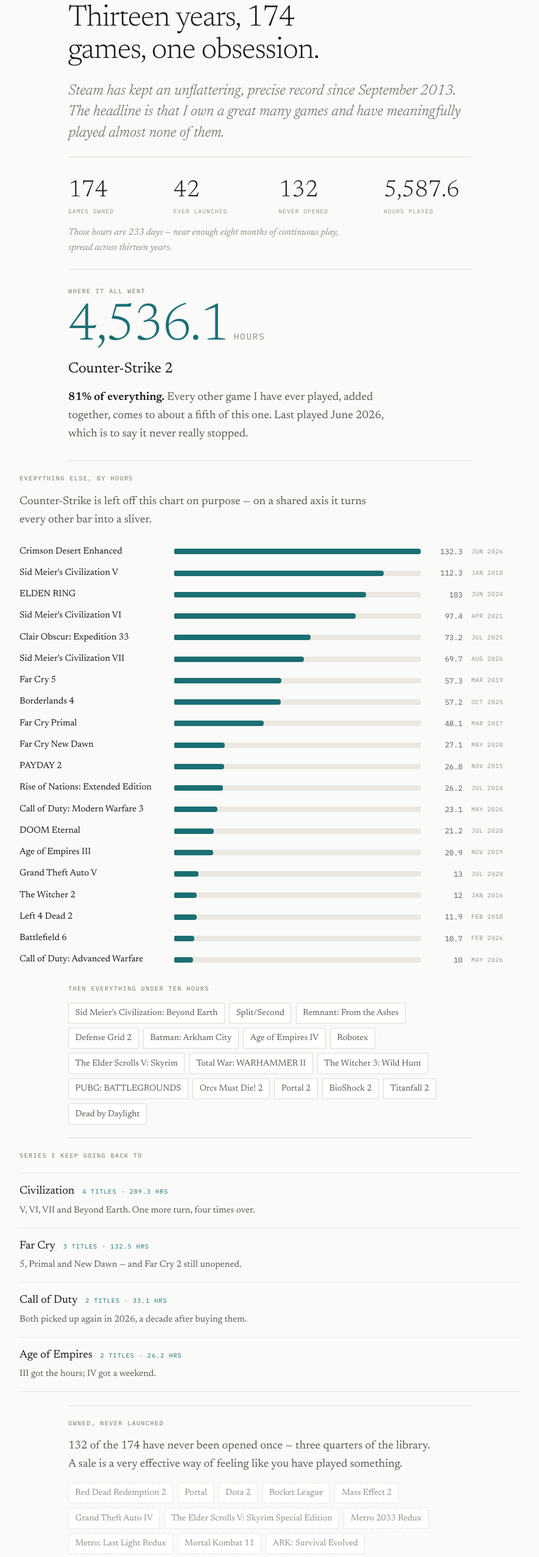
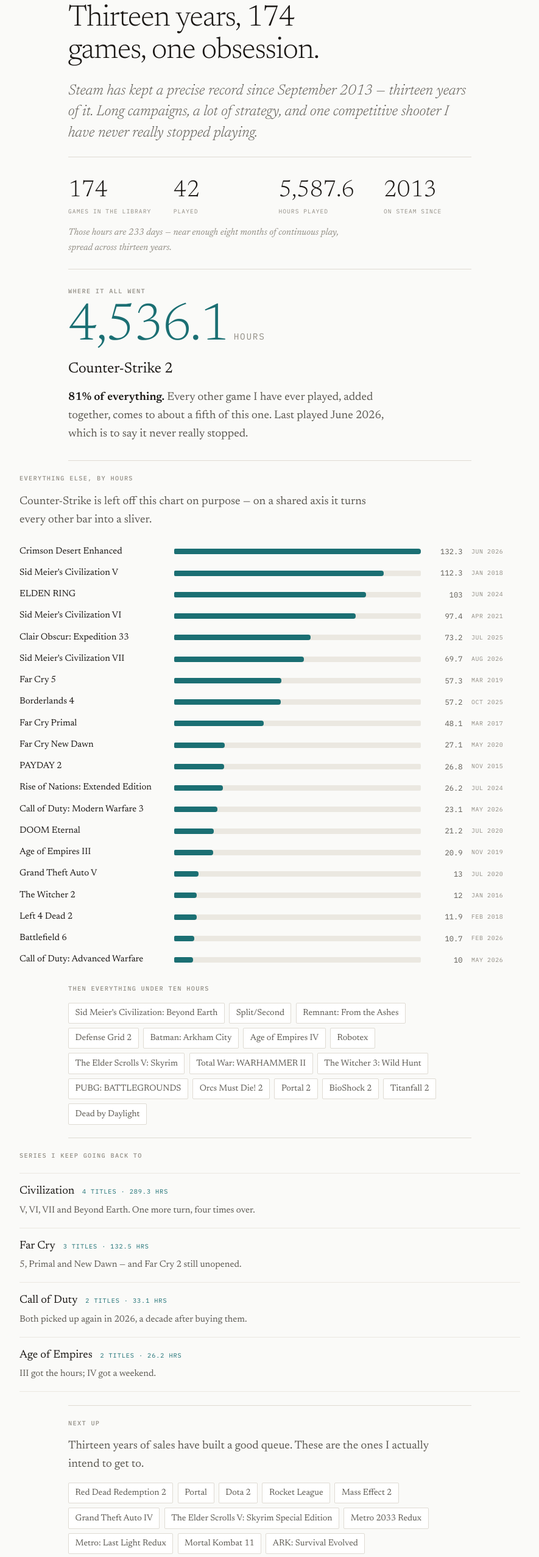
Before and after one commit to luckysahani/luckysahani.github.io, an Astro site: page /gaming in a window 1280 px wide. Shown: the part 180-2734 px from the top of the page at 61% size, without its empty margins (197-1082 px from the left). Built offline with nearby package versions, Linux system fonts and the light colour scheme; Astro itself is replaced by a stand-in of ours.

Commit message:
Reframe /gaming away from self-deprecation
"Owned, never launched" becomes "Next up" — the same titles, read as a
queue rather than a confession. Dropped the 132-never-opened count, the
"three quarters of the library" line, and the closing "I own them. I have
opened none of them."

The section was not the whole problem. The same voice ran through the dek
("I own a great many games and have meaningfully played almost none of
them", "an unflattering, precise record") and the stat tiles, which led
with "never opened" as a headline figure. Fixing only the named section
would have left the page still making the case against him, so the dek is
now about long campaigns and strategy, and the fourth tile is the 2013
join date instead of the unplayed count.

Chips lose the dashed border that read as failure.

```diff
--- a/src/data/gaming.ts
+++ b/src/data/gaming.ts
@@ -87,7 +87,7 @@ export const series: Series[] = [
   { name: 'Age of Empires', titles: 2, hours: 26.2, note: 'III got the hours; IV got a weekend.' },
 ];
 
-/** Owned, never launched. The good ones, so the shame lands properly. */
+/** In the library and queued — the ones worth getting to. */
 export const neverPlayed: string[] = [
   'Red Dead Redemption 2',
   'Portal',
--- a/src/pages/gaming.astro
+++ b/src/pages/gaming.astro
@@ -18,19 +18,19 @@ const bars = played.map((g) => ({ ...g, pct: (g.hours / max) * 100 }));
     <p class="kicker">Gaming</p>
     <h1>Thirteen years, 174 games, one obsession.</h1>
     <p class="dek">
-      Steam has kept an unflattering, precise record since September 2013. The
-      headline is that I own a great many games and have meaningfully played
-      almost none of them.
+      Steam has kept a precise record since September 2013 — thirteen years of
+      it. Long campaigns, a lot of strategy, and one competitive shooter I have
+      never really stopped playing.
     </p>
 
     <hr class="rule-line" />
 
     <section>
       <dl class="stats">
-        <div><dt class="tabular">{stats.owned}</dt><dd>games owned</dd></div>
-        <div><dt class="tabular">{stats.played}</dt><dd>ever launched</dd></div>
-        <div><dt class="tabular">{stats.never}</dt><dd>never opened</dd></div>
+        <div><dt class="tabular">{stats.owned}</dt><dd>games in the library</dd></div>
+        <div><dt class="tabular">{stats.played}</dt><dd>played</dd></div>
         <div><dt class="tabular">{stats.hours.toLocaleString()}</dt><dd>hours played</dd></div>
+        <div><dt class="tabular">{stats.memberSince.split(' ')[1]}</dt><dd>on Steam since</dd></div>
       </dl>
       <p class="aside">
         Those hours are {stats.days} days — near enough eight months of
@@ -100,19 +100,14 @@ const bars = played.map((g) => ({ ...g, pct: (g.hours / max) * 100 }));
     <hr class="rule-line" />
 
     <section>
-      <p class="label">Owned, never launched</p>
+      <p class="label">Next up</p>
       <p class="sec-lede">
-        {stats.never} of the {stats.owned} have never been opened once — three
-        quarters of the library. A sale is a very effective way of feeling like
-        you have played something.
+        Thirteen years of sales have built a good queue. These are the ones I
+        actually intend to get to.
       </p>
       <ul class="chips">
-        {neverPlayed.map((n) => <li class="chip chip--never">{n}</li>)}
+        {neverPlayed.map((n) => <li class="chip chip--next">{n}</li>)}
       </ul>
-      <p class="aside">
-        Red Dead Redemption 2. Portal. Mass Effect 2. I own them. I have opened
-        none of them.
-      </p>
     </section>
   </article>
 </Base>
@@ -267,7 +262,7 @@ const bars = played.map((g) => ({ ...g, pct: (g.hours / max) * 100 }));
     border-radius: 2px;
     background: var(--surface);
   }
-  .chip--never { color: var(--ink-faint); border-style: dashed; }
+  .chip--next { color: var(--ink-soft); border-color: var(--rule); }
 
   @media (max-width: 720px) {
     .row {
```
